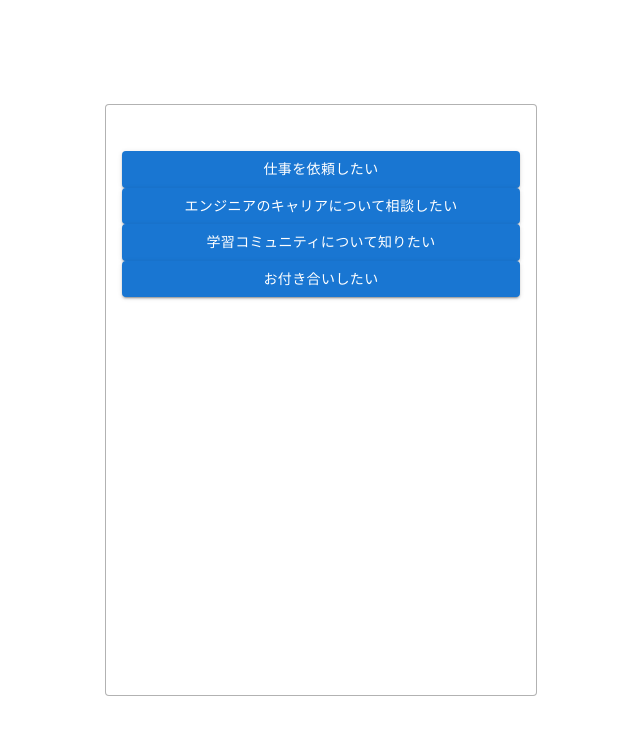
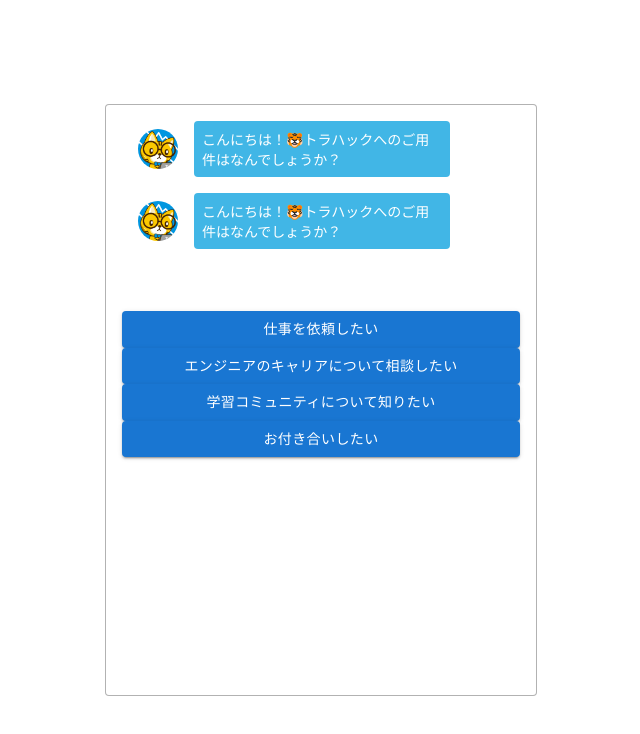
Before and after one commit to 18uma/chatbot_2022, a React (Create React App) app: page / in a window 1280 px wide. Shown: the top 734 px of the page, without its empty margins (319-959 px from the left). Built offline with nearby package versions, Linux system fonts and the light colour scheme.

Commit message:
create chats list

```diff
--- a/src/App.jsx
+++ b/src/App.jsx
@@ -2,7 +2,7 @@
 import React from 'react';
 import defaultDataset from "./dataset";
 import './assets/styles/style.css'
-import {AnswersList} from "./components/index";
+import {AnswersList, Chats} from "./components/index";
 
 
 export default class App extends React.Component {
@@ -17,6 +17,8 @@
     }
   }
 
+
+
   initAnswer = () => {
     const initDataset = this.state.dataset[this.state.currentId];
     const initAnswers = initDataset.answers;
@@ -25,14 +27,30 @@
     });
   }
 
+  initChats = () => {
+    const initDataset = this.state.dataset[this.state.currentId];
+    const chat = {
+      text: initDataset.question,
+      type: 'question'
+    }
+    const chats = this.state.chats;
+    chats.push(chat);
+
+    this.setState({
+          chats: chats
+    })
+  }
+
   componentDidMount() {
     this.initAnswer()
+    this.initChats()
   }
 
   render() {
     return (
       <div className="c-section">
         <div className="c-box">
+          <Chats chats={this.state.chats} />
           <AnswersList answers={this.state.answers} />
         </div>
       </div>
--- /dev/null
+++ b/src/components/Chat.jsx
@@ -0,0 +1,27 @@
+import React from 'react'
+import ListItemAvatar from "@mui/material/ListItemAvatar";
+import Avatar from "@mui/material/Avatar";
+import ListItem from "@mui/material/ListItem";
+import NoProfile from '../assets/img/no-profile.png';
+import Torahack from '../assets/img/torahack.png';
+
+
+const Chat = (props) => {
+    const isQuestion = (props.type === 'question')
+    const classes = isQuestion ? 'p-chat__raw' : 'p-chat__reverse'
+    return (
+        <ListItem >
+            <ListItemAvatar>
+                {isQuestion ? (
+                    <Avatar alt="icon" src={Torahack} />
+                ) : (
+                    <Avatar alt="icon" src={NoProfile} />
+                )}
+
+            </ListItemAvatar>
+            <div className={"p-chat__bubble"}>{props.text}</div>
+        </ListItem>
+    )
+}
+
+export default Chat
--- /dev/null
+++ b/src/components/Chats.jsx
@@ -0,0 +1,17 @@
+import React from 'react'
+import {Chat} from "./index";
+
+import List from '@mui/material/List';
+
+
+const Chats = (props) => {
+    return (
+        <List sx={{ width: '100%', maxWidth: 360, bgcolor: 'background.paper' }}>
+            {props.chats.map((chat, index) => {
+                return <Chat text={chat.text} type={chat.type} key={index.toString()}/>
+            })}
+        </List>
+            )
+}
+
+export default Chats
--- a/src/components/index.js
+++ b/src/components/index.js
@@ -1,2 +1,4 @@
 export {default as AnswersList} from './AnswersList'
 export {default as Answer} from './Answer'
+export {default as Chats} from './Chats'
+export {default as Chat} from './Chat'
```
Also changed, not shown: src/assets/img/no-profile.png (added), src/assets/img/torahack.png (added).
